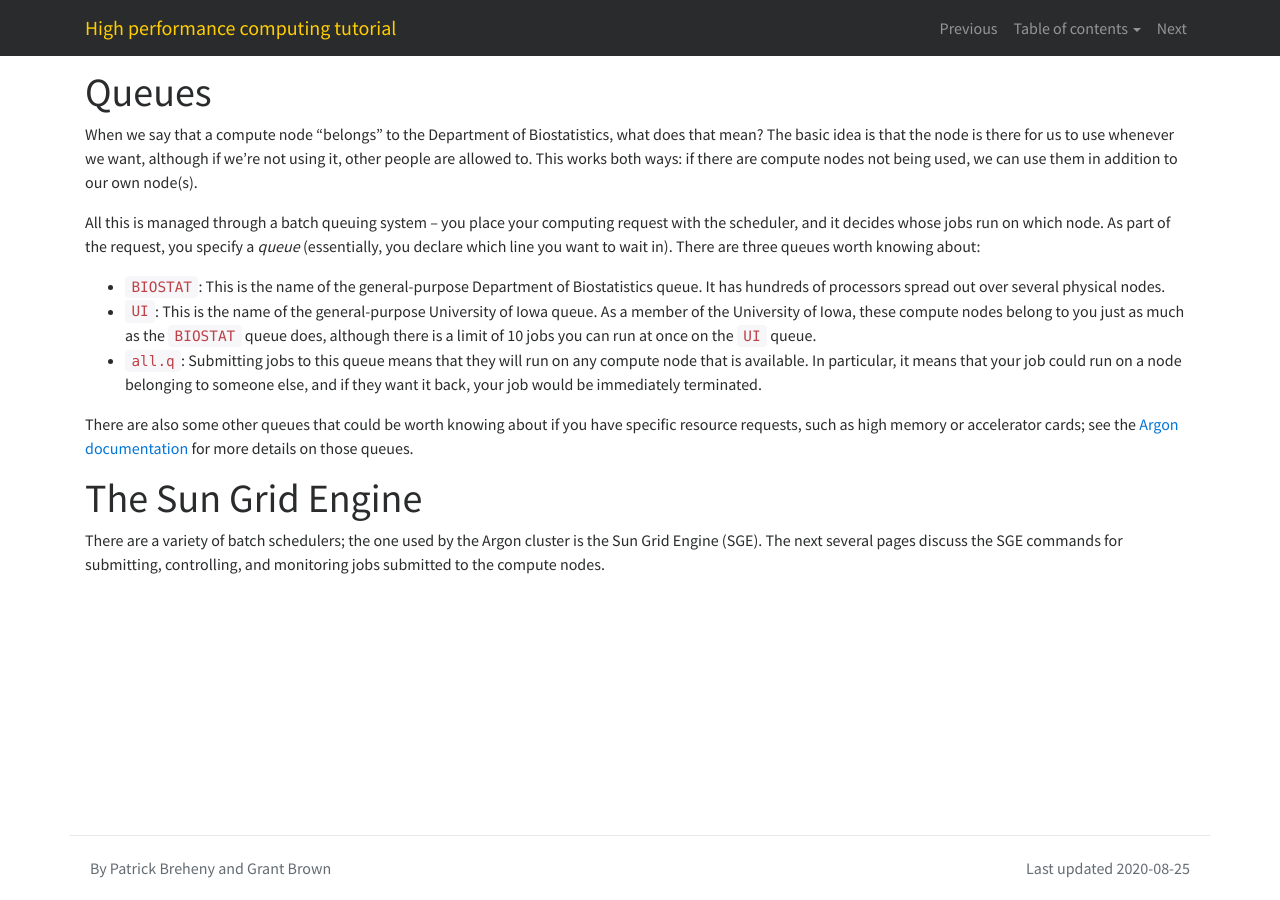
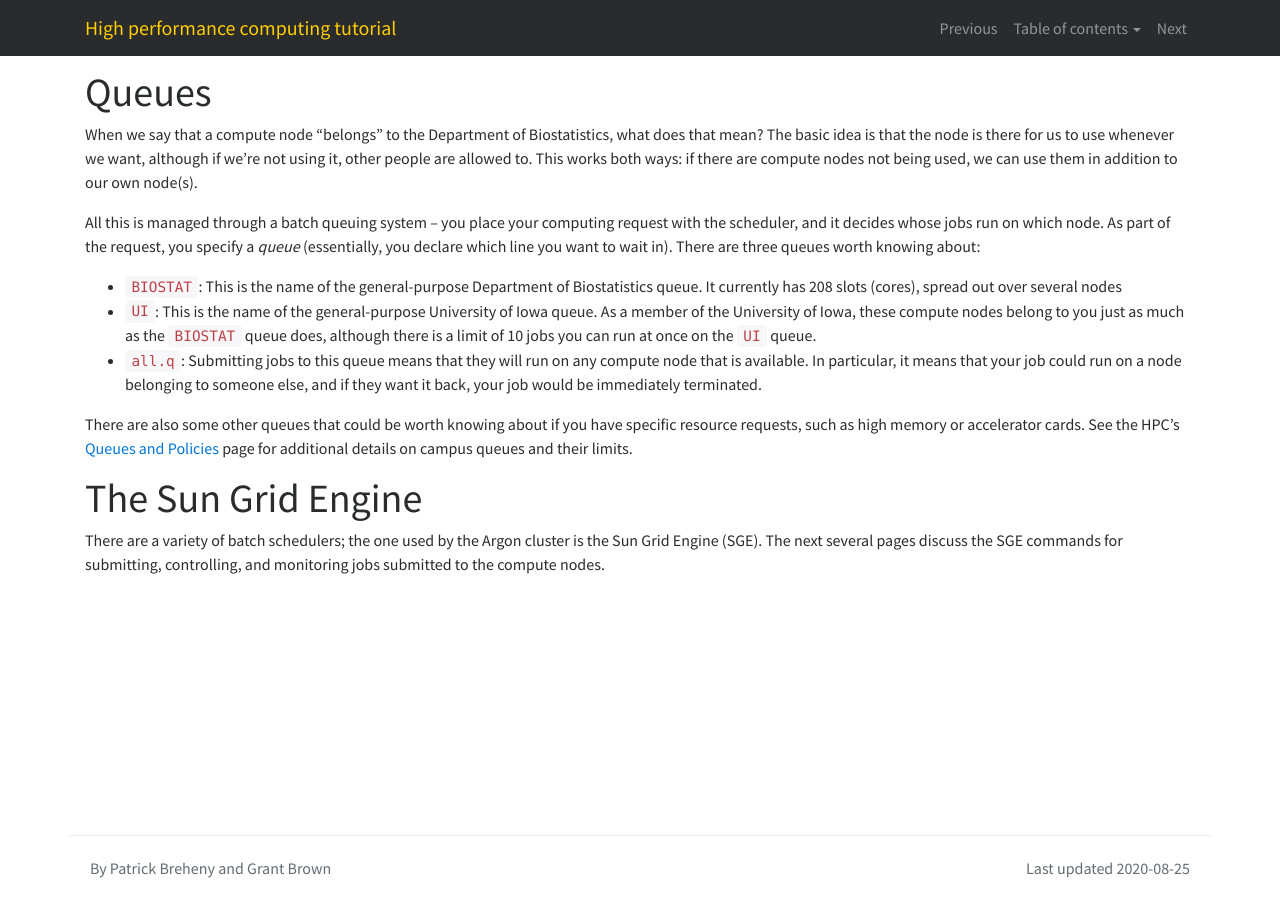
Before and after one commit to IowaBiostat/hpc, a Jekyll site: the page built from 5.md, in a window 1280 px wide. Built offline with Jekyll 4.4.1, drawn with Linux system fonts in a browser that asks for light colours; nearby versions of some CDN libraries; our own code applies the rules of GitHub Pages for plain Markdown files.

Commit message:
Updated info on BIOSTAT queue; added link to HPC info

```diff
--- a/5.md
+++ b/5.md
@@ -9,12 +9,11 @@ When we say that a compute node "belongs" to the Department of Biostatistics, wh
 
 All this is managed through a batch queuing system -- you place your computing request with the scheduler, and it decides whose jobs run on which node.  As part of the request, you specify a *queue* (essentially, you declare which line you want to wait in).  There are three queues worth knowing about:
 
-* `BIOSTAT`: This is the name of the general-purpose Department of Biostatistics queue.  It has hundreds of processors spread out over several physical nodes.
+* `BIOSTAT`: This is the name of the general-purpose Department of Biostatistics queue.  It currently has 208 slots (cores), spread out over several nodes
 * `UI`: This is the name of the general-purpose University of Iowa queue.  As a member of the University of Iowa, these compute nodes belong to you just as much as the `BIOSTAT` queue does, although there is a limit of 10 jobs you can run at once on the `UI` queue.
 * `all.q`: Submitting jobs to this queue means that they will run on any compute node that is available.  In particular, it means that your job could run on a node belonging to someone else, and if they want it back, your job would be immediately terminated.
 
-There are also some other queues that could be worth knowing about if you have specific resource requests, such as high memory or accelerator cards; see the
-[Argon documentation](https://wiki.uiowa.edu/display/hpcdocs/Argon+Cluster) for more details on those queues.
+There are also some other queues that could be worth knowing about if you have specific resource requests, such as high memory or accelerator cards.  See the HPC's [Queues and Policies](https://wiki.uiowa.edu/display/hpcdocs/Queues+and+Policies) page for additional details on campus queues and their limits.
 
 # The Sun Grid Engine
 
```
Also changed, not shown: 1 other file.
